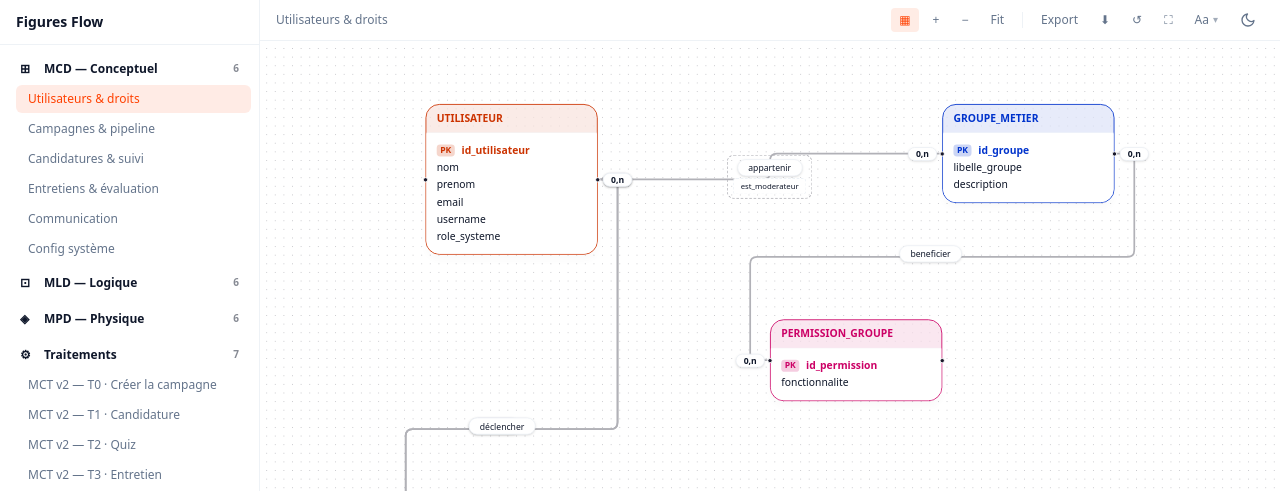
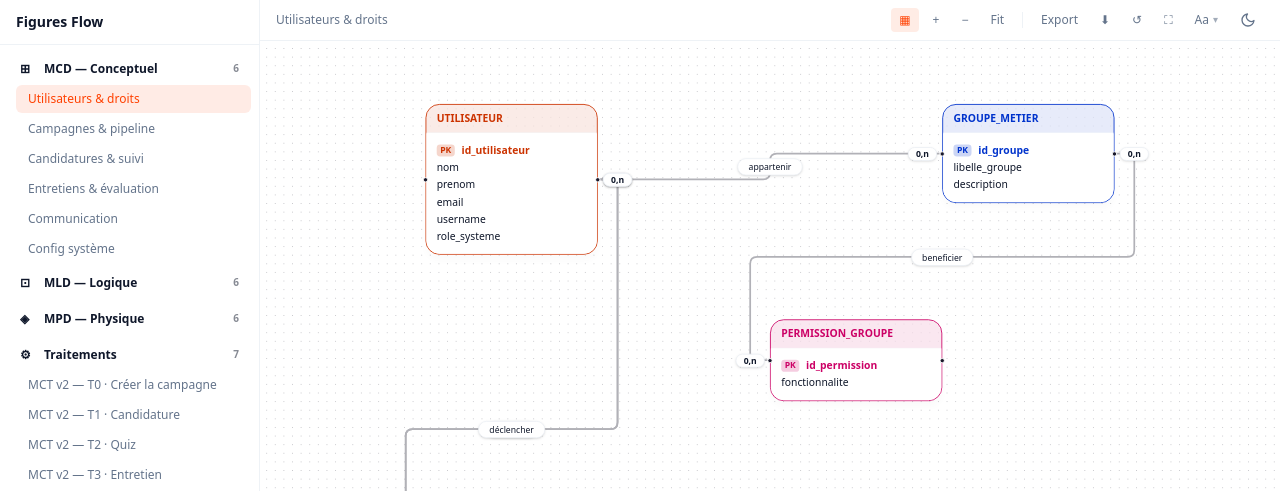
Before and after one commit to doucie/synelia_quizapp, a React (Vite) app in the folder z_mémoire/figures_flow/: page / in a window 1280 px wide. Shown: the top 491 px of the page. Built offline with nearby package versions, Linux system fonts and the light colour scheme; a web font is replaced by a local one.

Commit message:
revert: undo association attributes feature (restore ec8c90f)

```diff
--- a/z_mémoire/figures_flow/src/components/Edges/RelationshipEdge.tsx
+++ b/z_mémoire/figures_flow/src/components/Edges/RelationshipEdge.tsx
@@ -230,42 +230,22 @@ export default function RelationshipEdge({
             <span className={badgeClass}>{data.cardTo}</span>
           </div>
         )}
-        {(data?.label || (data?.attributes && data.attributes.length > 0)) && (
+        {data?.label && (
           <div
             style={{
               position: 'absolute',
               left: labelX - 50,
               top: labelY - 14,
+              width: 100,
+              height: 28,
               display: 'flex',
-              flexDirection: 'column',
               alignItems: 'center',
+              justifyContent: 'center',
             }}
           >
-            <div
-              style={{
-                display: 'inline-flex',
-                flexDirection: 'column',
-                alignItems: 'center',
-                gap: 2,
-                borderRadius: 8,
-                border: data?.attributes?.length ? '1px dashed var(--xy-edge-stroke-default)' : 'none',
-                padding: data?.attributes?.length ? '4px 6px' : 0,
-              }}
-            >
-              {data?.label && (
-                <span className="inline-flex items-center justify-center rounded-full border border-border bg-background px-3 py-1 text-[10px] leading-none text-foreground shadow-sm">
-                  {data.label}
-                </span>
-              )}
-              {data?.attributes?.map((attr) => (
-                <span
-                  key={attr}
-                  className="rounded border border-dashed border-border bg-background px-2 py-0.5 text-[9px] text-foreground"
-                >
-                  {attr}
-                </span>
-              ))}
-            </div>
+            <span className="inline-flex items-center justify-center rounded-full border border-border bg-background px-3 py-1 text-[10px] leading-none text-foreground shadow-sm">
+              {data.label}
+            </span>
           </div>
         )}
         {popover && (
--- a/z_mémoire/figures_flow/src/diagrams/nouveau/mcd/utilisateurs_droits.ts
+++ b/z_mémoire/figures_flow/src/diagrams/nouveau/mcd/utilisateurs_droits.ts
@@ -72,7 +72,7 @@ export const utilisateursDroits: DiagramDefinition = {
       source: 'utilisateur',
       target: 'groupe_metier',
       type: 'relationship',
-      data: { label: 'appartenir', cardFrom: '0,n', cardTo: '0,n', attributes: ['est_moderateur'] },
+      data: { label: 'appartenir', cardFrom: '0,n', cardTo: '0,n' },
     },
     {
       id: 'e-beneficier-groupe-perm',
--- a/z_mémoire/figures_flow/src/types/index.ts
+++ b/z_mémoire/figures_flow/src/types/index.ts
@@ -58,7 +58,6 @@ export interface RelationshipEdgeData {
   isStrong?: boolean
   isDashed?: boolean
   diagramId?: string
-  attributes?: string[]
 }
 
 export type RelationshipEdge = Edge<RelationshipEdgeData>
```
